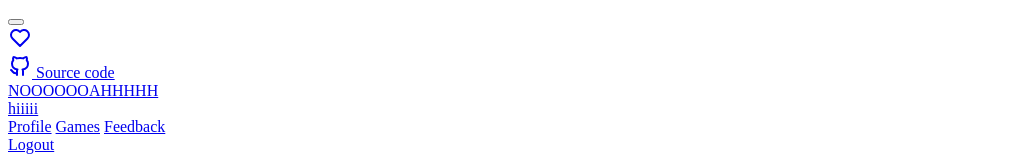
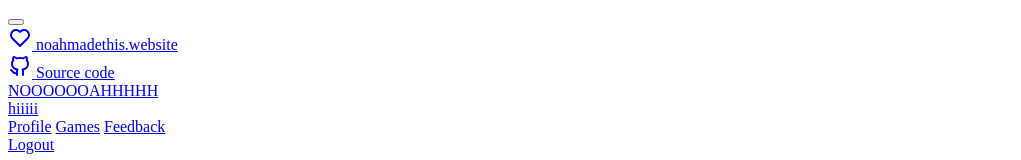
Before and after one commit to yayengineering/tabler, a plain HTML site: page index.html in a window 1280 px wide. Shown: the top 160 px of the page, without its empty margins (0-1021 px from the left). Drawn offline with Linux system fonts and the light colour scheme.

Commit message:
Update index.html

```diff
--- a/index.html
+++ b/index.html
@@ -46,6 +46,7 @@
             <path stroke="none" d="M0 0h24v24H0z" fill="none"/>
             <path d="M19.5 12.572l-7.5 7.428l-7.5 -7.428a5 5 0 1 1 7.5 -6.566a5 5 0 1 1 7.5 6.572" />
           </svg>
+          noahmadethis.website
         </a>
       </div>
       <!-- BEGIN NAVBAR LOGO -->
```
